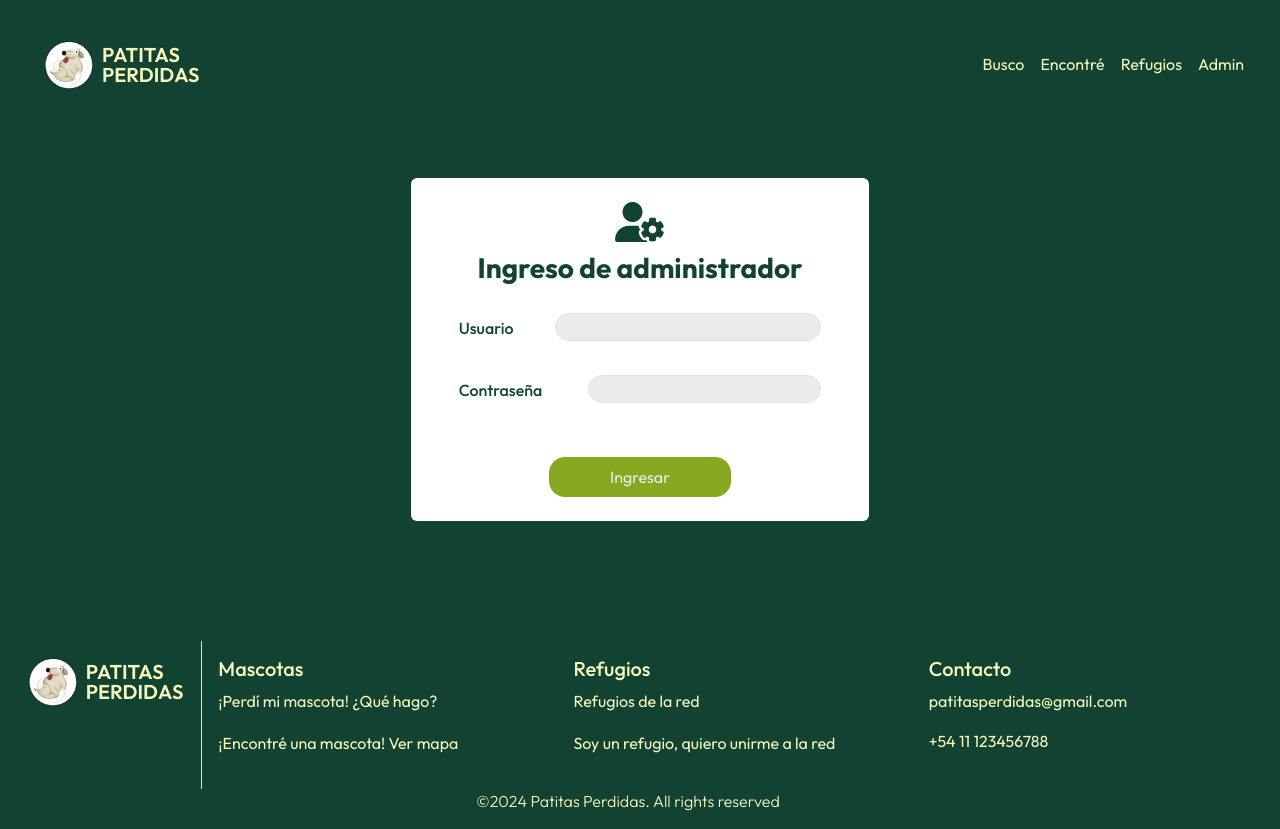
After one commit to bskorokhod/ingenieros_tech_tech, a Flask app: page /login_admin in a window 1280 px wide. The commit adds this page. Run offline with Flask 3, Linux system fonts and the light colour scheme; some libraries are stand-ins or nearby versions.

Commit message:
#15 Vista admin login
Agrego la vista de login para el admin, con su respectiva validación mediante javascript.

```diff
--- /dev/null
+++ b/proyecto_vistas/static/js/validacion_login.js
@@ -0,0 +1,14 @@
+// Estructura basada en la dada por Boostrap para validar formularios
+(() => {
+    'use strict';
+
+    const formulario = document.getElementById('formulario-login');
+
+    formulario.addEventListener("submit", event => {
+        if (!formulario.checkValidity()) {
+            event.preventDefault();
+            event.stopPropagation();
+        }
+        formulario.classList.add('was-validated');
+    })
+})()
--- a/proyecto_vistas/templates/base.html
+++ b/proyecto_vistas/templates/base.html
@@ -109,5 +109,6 @@
 
     <!--bootstrap - javascript-->
     <script src="https://cdn.jsdelivr.net/npm/bootstrap@5.3.3/dist/js/bootstrap.bundle.min.js" integrity="sha384-YvpcrYf0tY3lHB60NNkmXc5s9fDVZLESaAA55NDzOxhy9GkcIdslK1eN7N6jIeHz" crossorigin="anonymous"></script>
+    {% block scripts %}{% endblock scripts %}
   </body>
 </html>
--- /dev/null
+++ b/proyecto_vistas/templates/login.html
@@ -0,0 +1,44 @@
+{% extends 'base.html' %}
+
+{% block title %}Iniciar sesión{% endblock %}
+
+{% set color_fondo = 'bg-verde' %}
+{% set color_letras = 'txt-crema' %}
+
+
+{% block content %}
+<main class="d-flex justify-content-center my-5">
+    <div class="bg-white text-center mb-5 px-5 py-4 rounded col-xs-4">
+        <i class="txt-verde fa-solid fa-user-gear fs-1"></i>
+
+        <h1 class="txt-verde fs-3 fw-bold mt-2 mb-4">Ingreso de administrador</h1>
+
+        <form id="formulario-login" class="needs-validation" novalidate action="{{ url_for('login') }}" method="POST">
+            <div class="mb-4 row text-start">
+                <label for="inputUser" class="col-sm-3 col-form-label txt-verde fw-medium fs-6">Usuario</label>
+                <div class="col-sm-9">
+                    <input type="text" id="inputUser" name="username"
+                        class="form-control bg-gris mt-1 h-75 rounded-4 focus-ring-alga" autocomplete="off" required>
+                    <div class="invalid-feedback text-end">Por favor, ingrese su usuario.</div>
+                </div>
+            </div>
+
+            <div class="mb-5 row text-start">
+                <label for="inputPass" class="col-sm-4 col-form-label txt-verde fw-medium fs-6">Contraseña</label>
+                <div class="col-sm-8">
+                    <input type="password" id="inputPass" name="password"
+                        class="form-control bg-gris mt-1 h-75 rounded-4 focus-ring-alga" autocomplete="off" required>
+                    <div class="invalid-feedback text-end">Por favor, ingrese su contraseña.</div>
+                </div>
+            </div>
+
+            <button type="submit" class="btn-alga-gris align-self-center col-6 py-2 fs-6 rounded-4">Ingresar</button>
+        </form>
+    </div>
+</main>
+{% endblock %}
+
+{% block scripts %}
+<!-- js - validación login -->
+<script src="{{ url_for('static', filename='js/validacion_login.js') }}"></script>
+{% endblock %}
```
